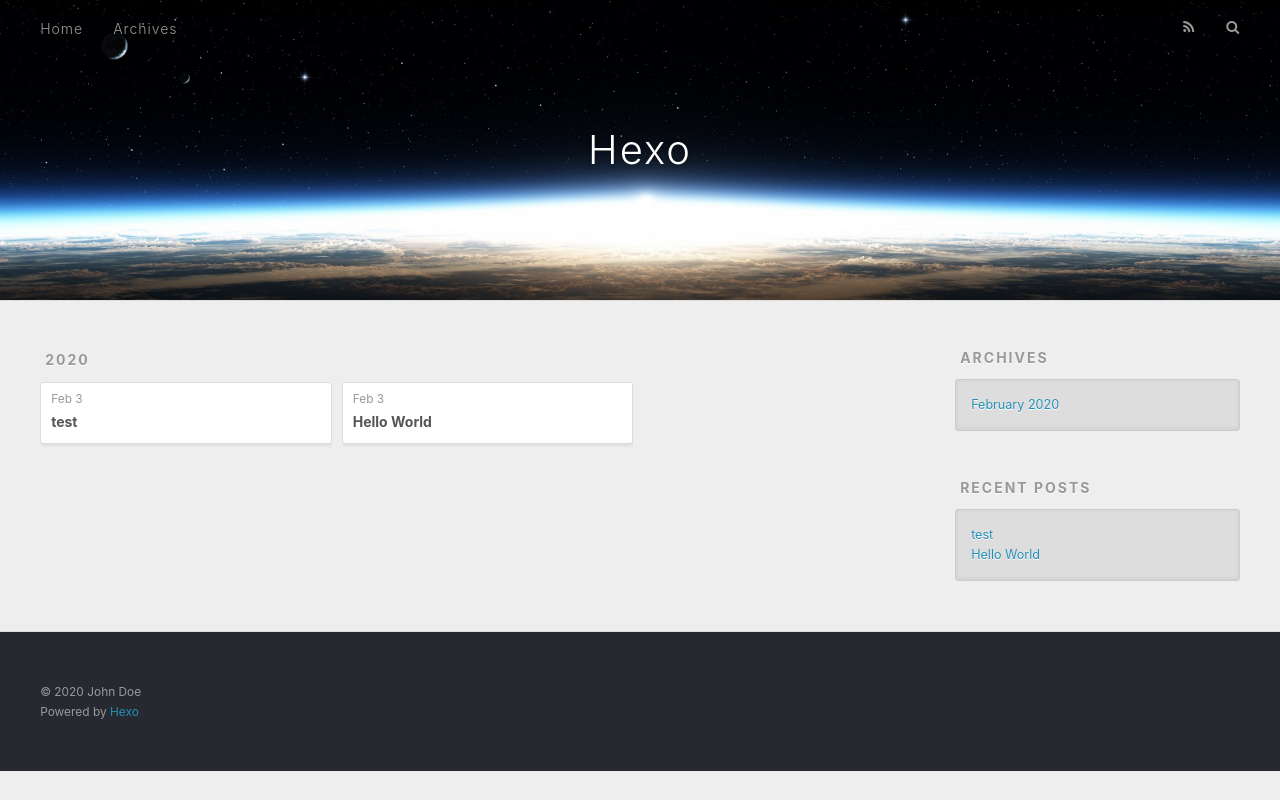
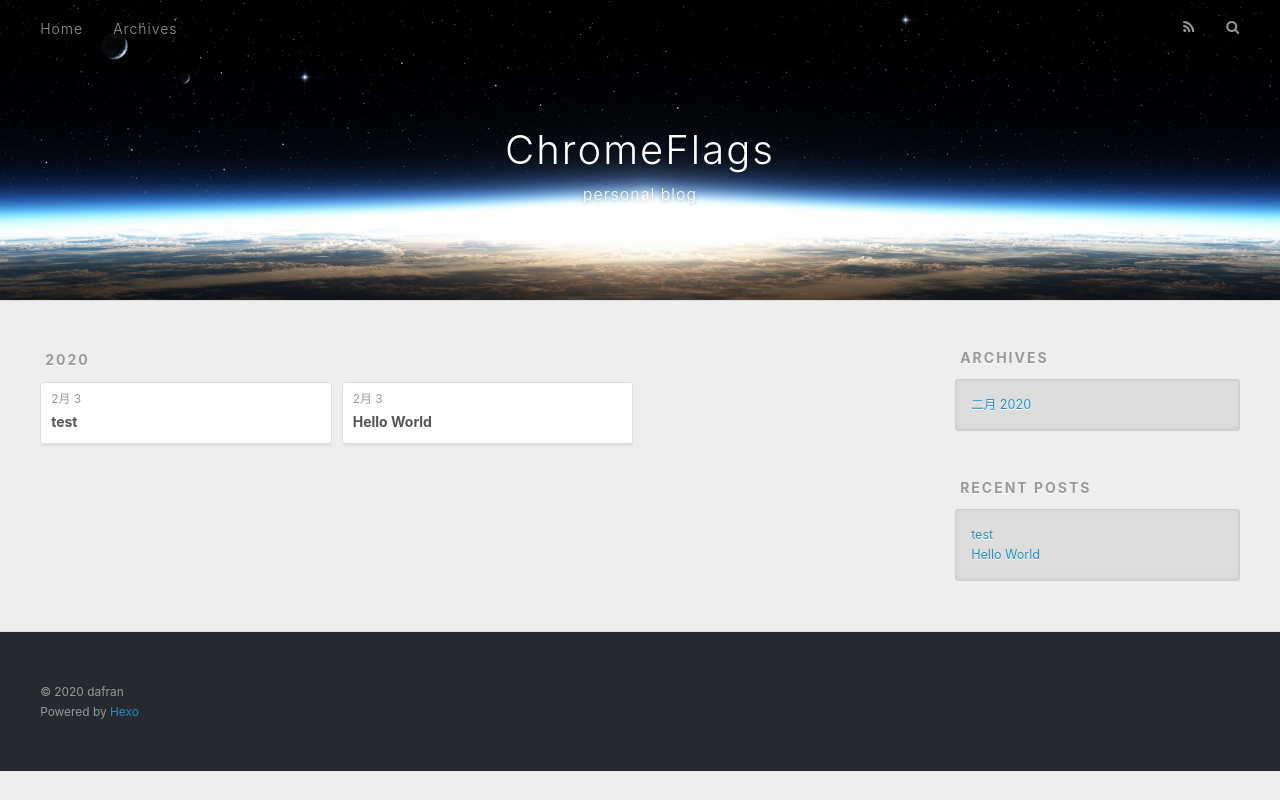
Before and after one commit to 13571412834-x/dafranx.github.io, a plain HTML site: page archives/index.html in a window 1280 px wide. Drawn offline with nearby package versions, Linux system fonts and the light colour scheme.

Commit message:
Site updated: 2020-02-03 20:21:52

```diff
--- a/archives/index.html
+++ b/archives/index.html
@@ -5,17 +5,19 @@
 
 
 
-  <title>Archives | Hexo</title>
+  <title>Archives | ChromeFlags</title>
   <meta name="viewport" content="width=device-width, initial-scale=1, maximum-scale=1">
-  <meta property="og:type" content="website">
-<meta property="og:title" content="Hexo">
-<meta property="og:url" content="http://yoursite.com/archives/index.html">
-<meta property="og:site_name" content="Hexo">
-<meta property="og:locale" content="en_US">
-<meta property="article:author" content="John Doe">
+  <meta name="description" content="hello,">
+<meta property="og:type" content="website">
+<meta property="og:title" content="ChromeFlags">
+<meta property="og:url" content="http://guoxvsheng.top/archives/index.html">
+<meta property="og:site_name" content="ChromeFlags">
+<meta property="og:description" content="hello,">
+<meta property="og:locale" content="zh_CN">
+<meta property="article:author" content="dafran">
 <meta name="twitter:card" content="summary">
 
-    <link rel="alternate" href="/atom.xml" title="Hexo" type="application/atom+xml">
+    <link rel="alternate" href="/atom.xml" title="ChromeFlags" type="application/atom+xml">
 
 
     <link rel="icon" href="/favicon.png">
@@ -36,8 +38,12 @@
   <div id="header-outer" class="outer">
     <div id="header-title" class="inner">
       <h1 id="logo-wrap">
-        <a href="/" id="logo">Hexo</a>
+        <a href="/" id="logo">ChromeFlags</a>
       </h1>
+
+        <h2 id="subtitle-wrap">
+          <a href="/" id="subtitle">personal blog</a>
+        </h2>
 
     </div>
     <div id="header-inner" class="inner">
@@ -56,7 +62,7 @@
         <a id="nav-search-btn" class="nav-icon" title="Search"></a>
       </nav>
       <div id="search-form-wrap">
-        <form action="//google.com/search" method="get" accept-charset="UTF-8" class="search-form"><input type="search" name="q" class="search-form-input" placeholder="Search"><button type="submit" class="search-form-submit">&#xF002;</button><input type="hidden" name="sitesearch" value="http://yoursite.com"></form>
+        <form action="//google.com/search" method="get" accept-charset="UTF-8" class="search-form"><input type="search" name="q" class="search-form-input" placeholder="Search"><button type="submit" class="search-form-submit">&#xF002;</button><input type="hidden" name="sitesearch" value="http://guoxvsheng.top"></form>
       </div>
     </div>
   </div>
@@ -79,7 +85,7 @@
   <div class="archive-article-inner">
     <header class="archive-article-header">
       <a href="/2020/02/03/test/" class="archive-article-date">
-  <time datetime="2020-02-03T12:00:30.000Z" itemprop="datePublished">Feb 3</time>
+  <time datetime="2020-02-03T12:00:30.000Z" itemprop="datePublished">2月 3</time>
 </a>
 
 
@@ -98,7 +104,7 @@
   <div class="archive-article-inner">
     <header class="archive-article-header">
       <a href="/2020/02/03/hello-world/" class="archive-article-date">
-  <time datetime="2020-02-03T11:56:20.290Z" itemprop="datePublished">Feb 3</time>
+  <time datetime="2020-02-03T11:56:20.290Z" itemprop="datePublished">2月 3</time>
 </a>
 
 
@@ -132,7 +138,7 @@
   <div class="widget-wrap">
     <h3 class="widget-title">Archives</h3>
     <div class="widget">
-      <ul class="archive-list"><li class="archive-list-item"><a class="archive-list-link" href="/archives/2020/02/">February 2020</a></li></ul>
+      <ul class="archive-list"><li class="archive-list-item"><a class="archive-list-link" href="/archives/2020/02/">二月 2020</a></li></ul>
     </div>
   </div>
 
@@ -164,7 +170,7 @@
 
   <div class="outer">
     <div id="footer-info" class="inner">
-      &copy; 2020 John Doe<br>
+      &copy; 2020 dafran<br>
       Powered by <a href="http://hexo.io/" target="_blank">Hexo</a>
     </div>
   </div>
```
Also changed, not shown: 2020/02/03/hello-world/index.html (+15 -11 lines), 2020/02/03/test/index.html (+18 -12 lines), archives/2020/02/index.html (+20 -14 lines), archives/2020/index.html (+20 -14 lines), index.html (+20 -14 lines).
